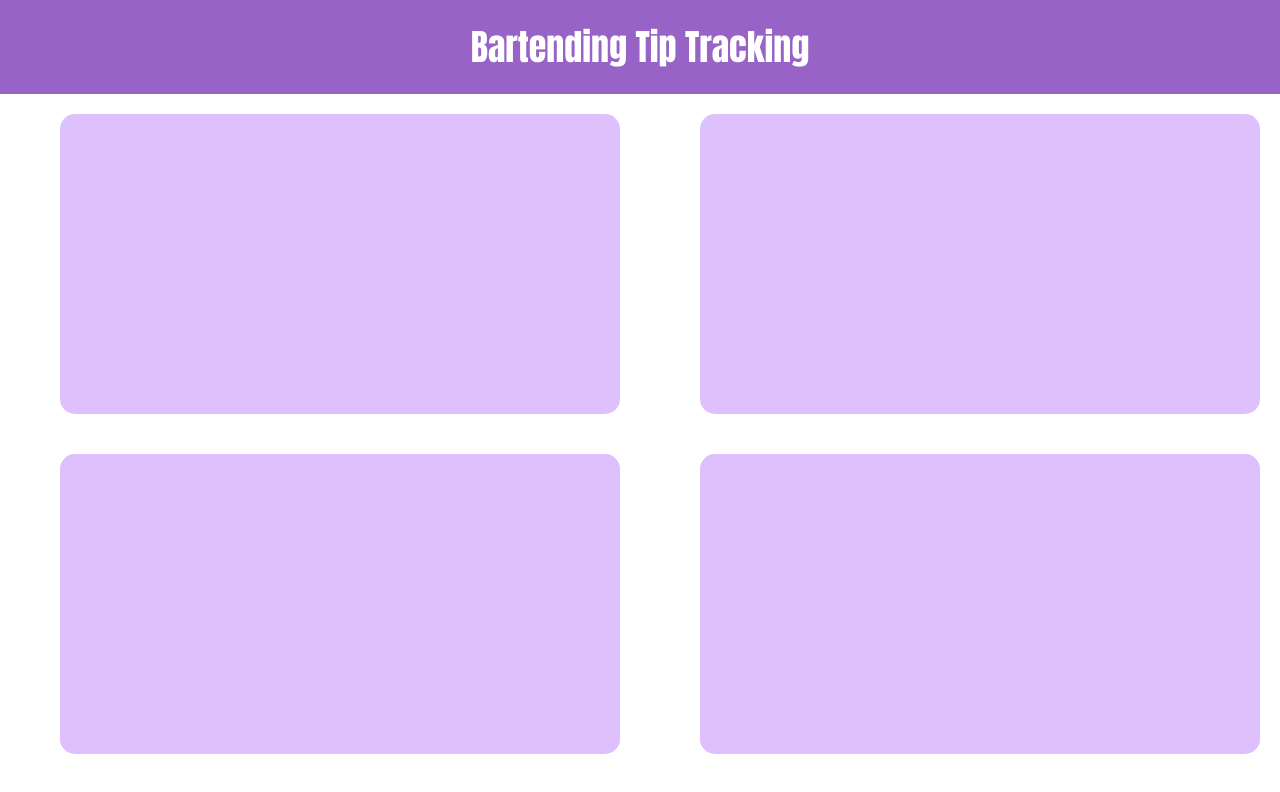
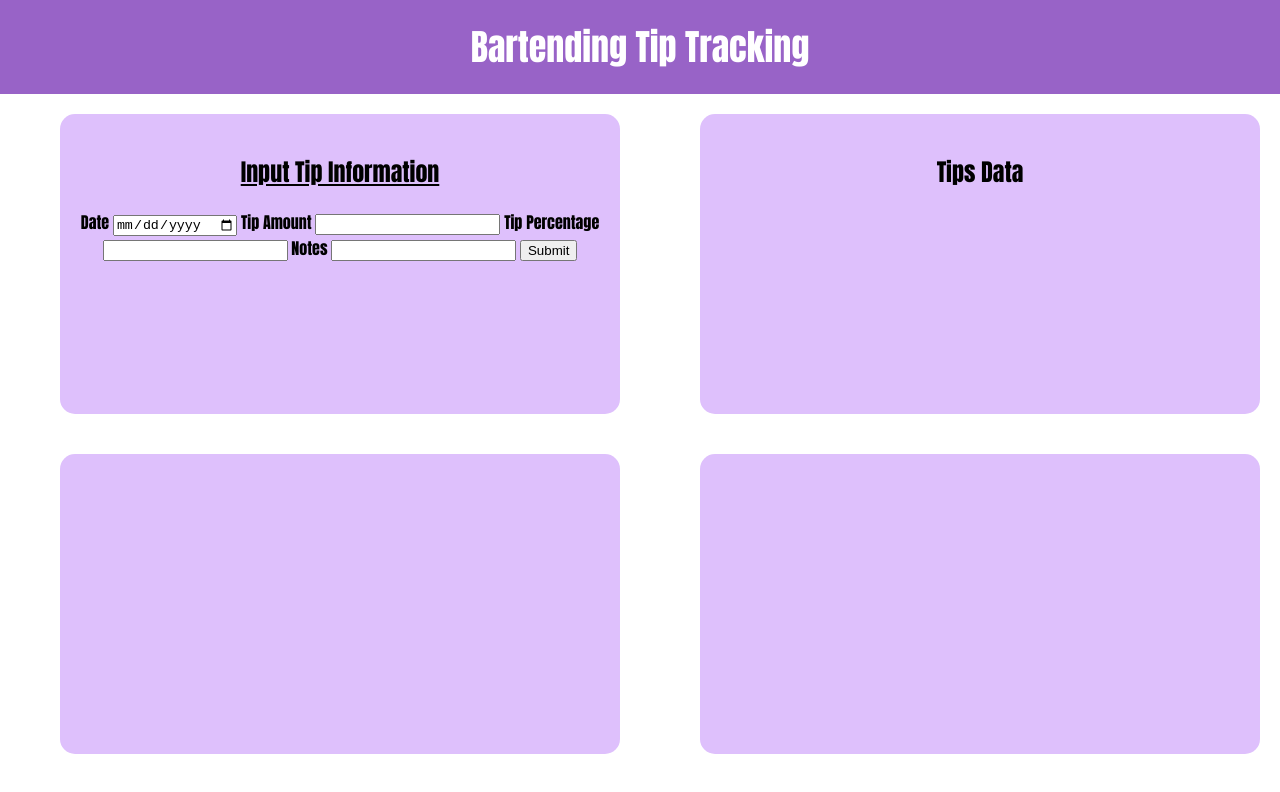
Before and after one commit to Alza-3eem/tips-trends, a website: page public/index.html in a window 1280 px wide. Shown: the top 792 px of the page. Drawn offline with Linux system fonts and the light colour scheme.

Commit message:
added tipsList markup to prepare for data entries

```diff
--- a/public/index.html
+++ b/public/index.html
@@ -9,14 +9,32 @@
 <body>
     <header>Bartending Tip Tracking</header>
     <div class="row-container">
-        <div class="box"></div>
-        <div class="box"></div>
+        <div class="box">
+            <h2><u>Input Tip Information</u></h2>
+            <form class="form" id="form">
+                <label class=label for="date">Date</label>
+                <input required name="date" type="date" id="date">
+                <label class=label for="amount">Tip Amount</label>
+                <input required name="amount" type="number" id="amount">
+                <label class=label for="percentage">Tip Percentage</label>
+                <input required name="percentage" type="number" id="percentage">
+                <label class=label for="notes">Notes</label>
+                <input required name="notes" type="text" id="notes">
+                <button type="submit">Submit</button>
+            </form>
+        </div>
+        <div class="box">
+                <h2>Tips Data</h2>
+                <div class="tips-container">
+                    <ul id="tipsList"></ul>
+                </div>
+        </div>
     </div>
     <div class="row-container">
         <div class="box"></div>
         <div class="box"></div>
     </div>
     <footer></footer>
-
+    <script src="script.js"></script>
 </body>
 </html>
```
